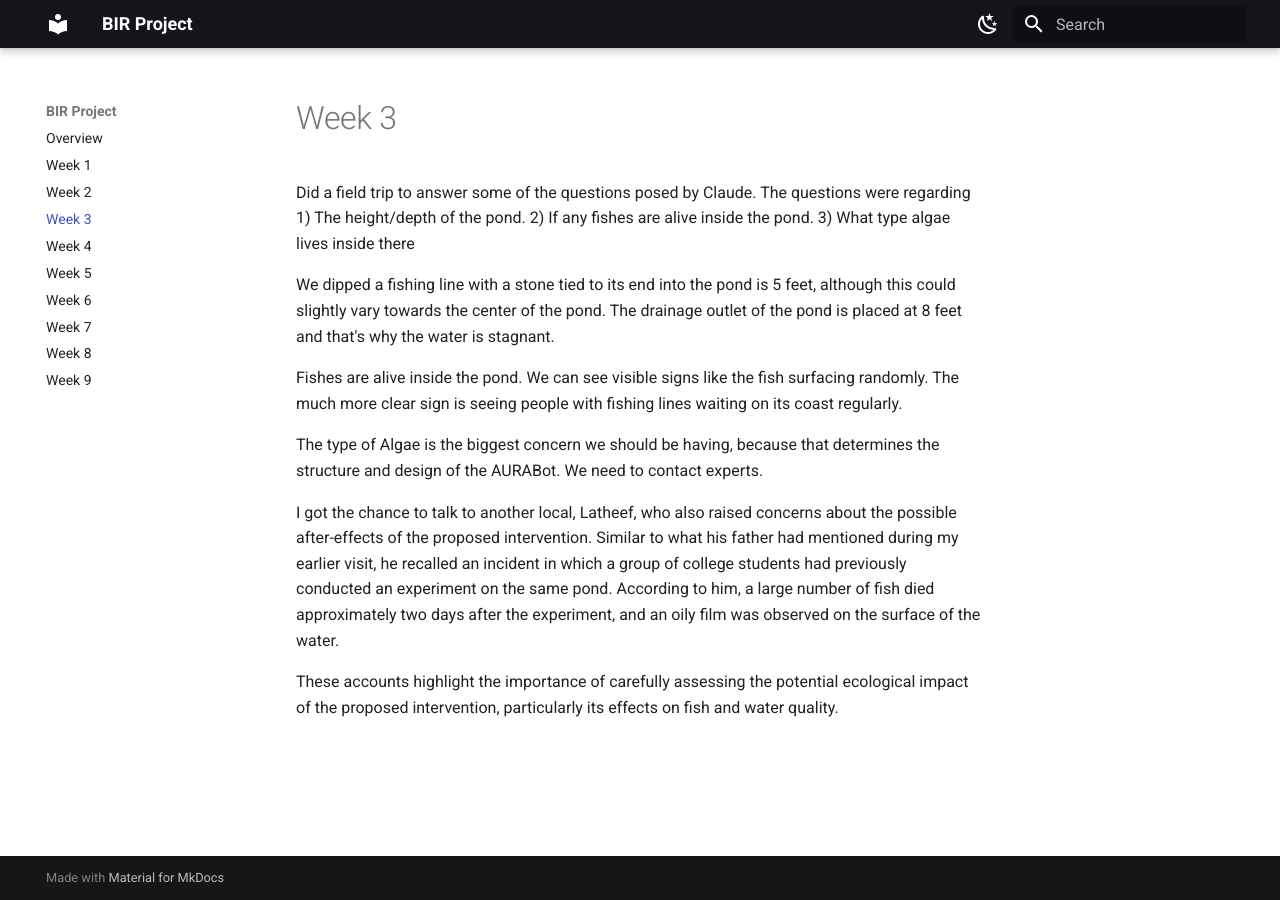
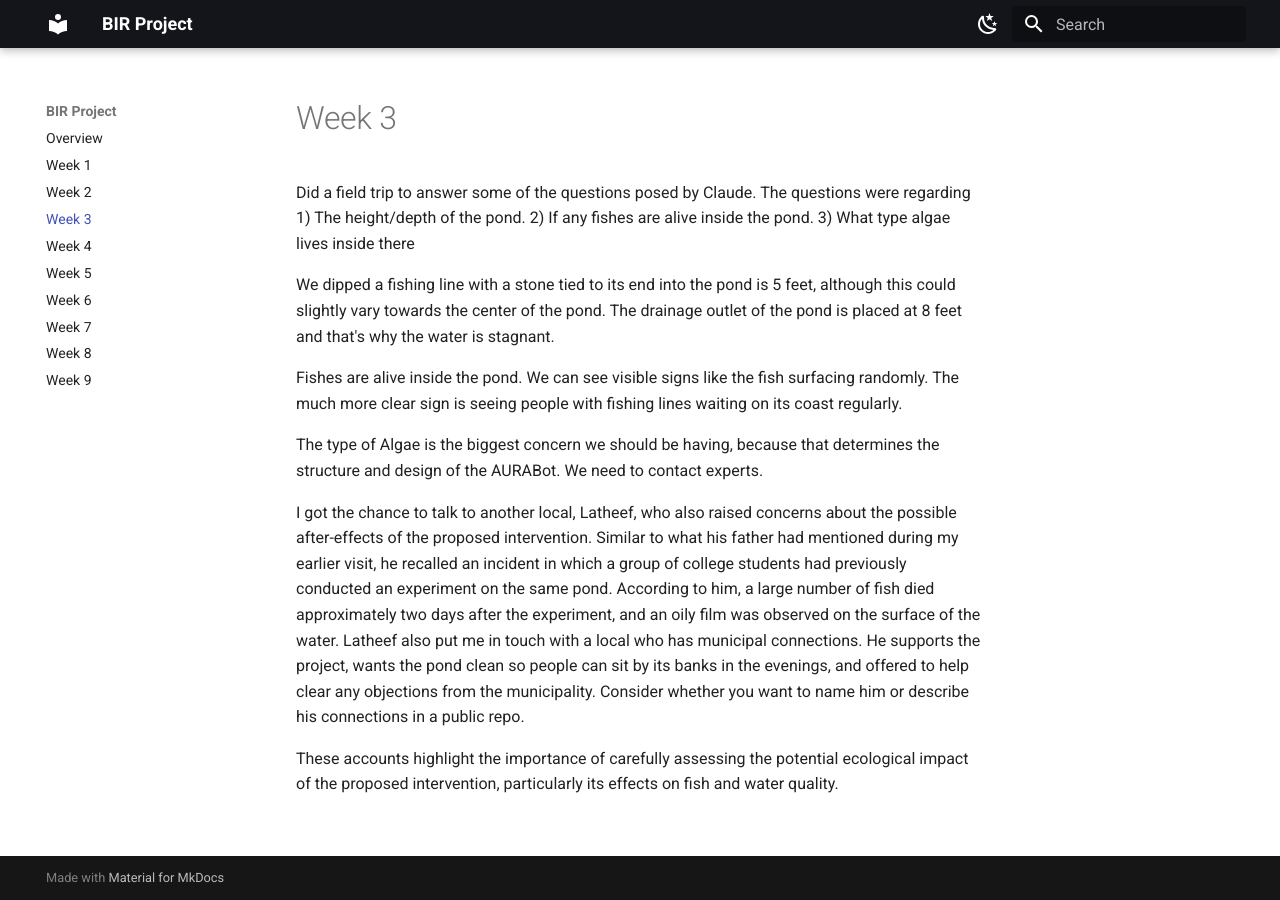
Before and after one commit to BuilderinResidencyTinkerspace/AURABot, an MkDocs documentation site: the page built from docs/week-03.md, in a window 1280 px wide. Built offline with MkDocs 1.6.1 and Material for MkDocs 9.7.7, drawn with Linux system fonts in a browser that asks for light colours.

Commit message:
Expand discussion on local concerns and support for project
Added information about a local contact supporting the project and concerns regarding ecological impact.

```diff
--- a/docs/week-03.md
+++ b/docs/week-03.md
@@ -13,6 +13,6 @@ Fishes are alive inside the pond. We can see visible signs like the fish surfaci
 
 The type of Algae is the biggest concern we should be having, because that determines the structure and design of the AURABot. We need to contact experts.
 
-I got the chance to talk to another local, Latheef, who also raised concerns about the possible after-effects of the proposed intervention. Similar to what his father had mentioned during my earlier visit, he recalled an incident in which a group of college students had previously conducted an experiment on the same pond. According to him, a large number of fish died approximately two days after the experiment, and an oily film was observed on the surface of the water.
+I got the chance to talk to another local, Latheef, who also raised concerns about the possible after-effects of the proposed intervention. Similar to what his father had mentioned during my earlier visit, he recalled an incident in which a group of college students had previously conducted an experiment on the same pond. According to him, a large number of fish died approximately two days after the experiment, and an oily film was observed on the surface of the water. Latheef also put me in touch with a local who has municipal connections. He supports the project, wants the pond clean so people can sit by its banks in the evenings, and offered to help clear any objections from the municipality. Consider whether you want to name him or describe his connections in a public repo.
 
 These accounts highlight the importance of carefully assessing the potential ecological impact of the proposed intervention, particularly its effects on fish and water quality.
```
